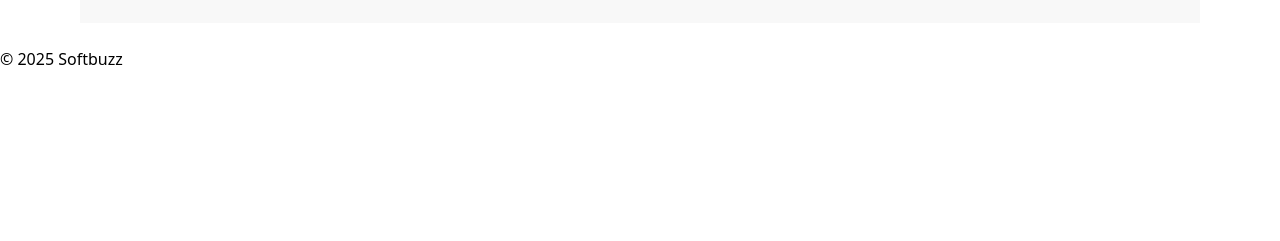
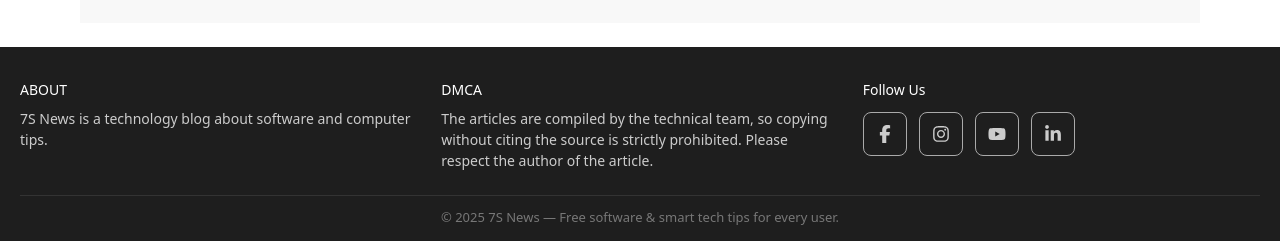
Before and after one commit to hawpham/news-7lab, a React (Vite) app: page / in a window 1280 px wide. Shown: the part 3250-3491 px from the top of the page. Before the commit the page ends 3321 px from the top, so only its background shows below. Built offline with nearby package versions, Linux system fonts and the light colour scheme.

Commit message:
upd footer

```diff
--- a/package.json
+++ b/package.json
@@ -12,6 +12,7 @@
   "dependencies": {
     "react": "^19.1.0",
     "react-dom": "^19.1.0",
+    "react-icons": "^5.5.0",
     "react-router-dom": "^7.6.3"
   },
   "devDependencies": {
--- a/src/components/Footer/Footer.jsx
+++ b/src/components/Footer/Footer.jsx
@@ -1,12 +1,37 @@
-import React from 'react'
-import styles from './Footer.module.scss'
+import styles from './Footer.module.scss';
+import { Link } from 'react-router-dom';
+import { FaFacebookF, FaInstagram, FaYoutube, FaLinkedinIn, FaWhatsapp
+} from 'react-icons/fa6';
 
-function Footer() {
+
+export default function Footer() {
   return (
     <footer className={styles.footer}>
-      <p>&copy; 2025 Softbuzz</p>
+      <div className={styles.content}>
+        <div className={styles.section}>
+          <h4>ABOUT</h4>
+          <p> 7S News is a technology blog about software and computer tips.</p>
+        </div>
+
+         <div className={styles.section}>
+          <h4>DMCA</h4>
+          <p>The articles are compiled by the technical team, so copying without citing the source is strictly prohibited. Please respect the author of the article.</p>
+        </div>
+
+         <div className={`${styles.section} ${styles.social}`}>
+          <h4>Follow Us</h4>
+          <div className={styles.iconList}>
+            <Link to="/"><FaFacebookF /></Link>
+            <Link to="/"><FaInstagram /></Link>
+            <Link to="/"><FaYoutube /></Link>
+            <Link to="/"><FaLinkedinIn /></Link>
+          </div>
+        </div>
+      </div>
+
+      <div className={styles.bottom}>
+        <p>© 2025 7S News — Free software & smart tech tips for every user.</p>
+      </div>
     </footer>
-  )
+  );
 }
-
-export default Footer
--- a/src/components/Footer/Footer.module.scss
+++ b/src/components/Footer/Footer.module.scss
@@ -0,0 +1,75 @@
+.footer {
+  background: #1e1e1e;
+  color: #ccc;
+  padding: 32px 20px 16px;
+  font-size: 14px;
+
+  a {
+    color: #ccc;
+    text-decoration: none;
+
+    &:hover {
+      color: #49b64d;
+    }
+  }
+}
+
+.content {
+  display: flex;
+  justify-content: space-between;
+  flex-wrap: wrap;
+  gap: 24px;
+  margin-bottom: 24px;
+}
+
+.section {
+  flex: 1 1 300px;
+
+  h4 {
+    color: #fff;
+    margin-bottom: 8px;
+  }
+
+  p {
+    line-height: 1.5;
+  }
+}
+
+.bottom {
+  text-align: center;
+  border-top: 1px solid #333;
+  padding-top: 12px;
+  color: #777;
+  font-size: 13px;
+}
+.social {
+  h4 {
+    margin-bottom: 12px;
+    color: #fff;
+  }
+
+  .iconList {
+    display: flex;
+    flex-wrap: wrap;
+    gap: 12px;
+
+    a {
+      display: inline-flex;
+      align-items: center;
+      justify-content: center;
+      width: 44px;
+      height: 44px;
+      border: 1px solid #aaa;
+      border-radius: 8px;
+      color: #ccc;
+      font-size: 18px;
+      transition: all 0.3s ease;
+
+      &:hover {
+        background: #49b64d;
+        color: #fff;
+        border-color: #49b64d;
+      }
+    }
+  }
+}
--- a/src/components/Header/Header.jsx
+++ b/src/components/Header/Header.jsx
@@ -31,7 +31,7 @@ export default function Header() {
 
         {/* Navigation menu */}
         <nav className={`${styles.nav} ${menuOpen ? styles.open : ''}`}>
-          <NavLink to="/news">News</NavLink>
+          <NavLink to="/">News</NavLink>
           <NavLink to="/graphics">Graphics</NavLink>
           <NavLink to="/office">Office</NavLink>
           <NavLink to="/windows">Windows</NavLink>
```
Also changed, not shown: .pnp.cjs, 2 other files (tests, documents, lock files or other folders).
